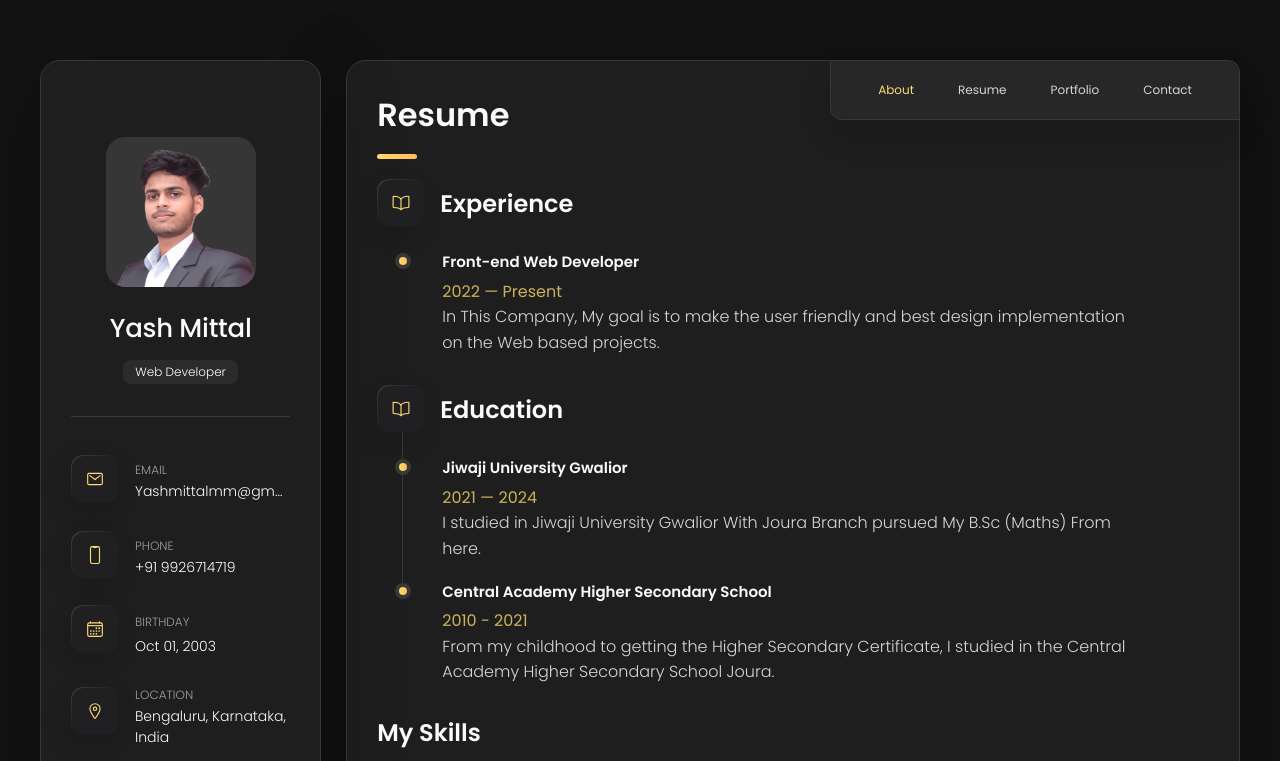
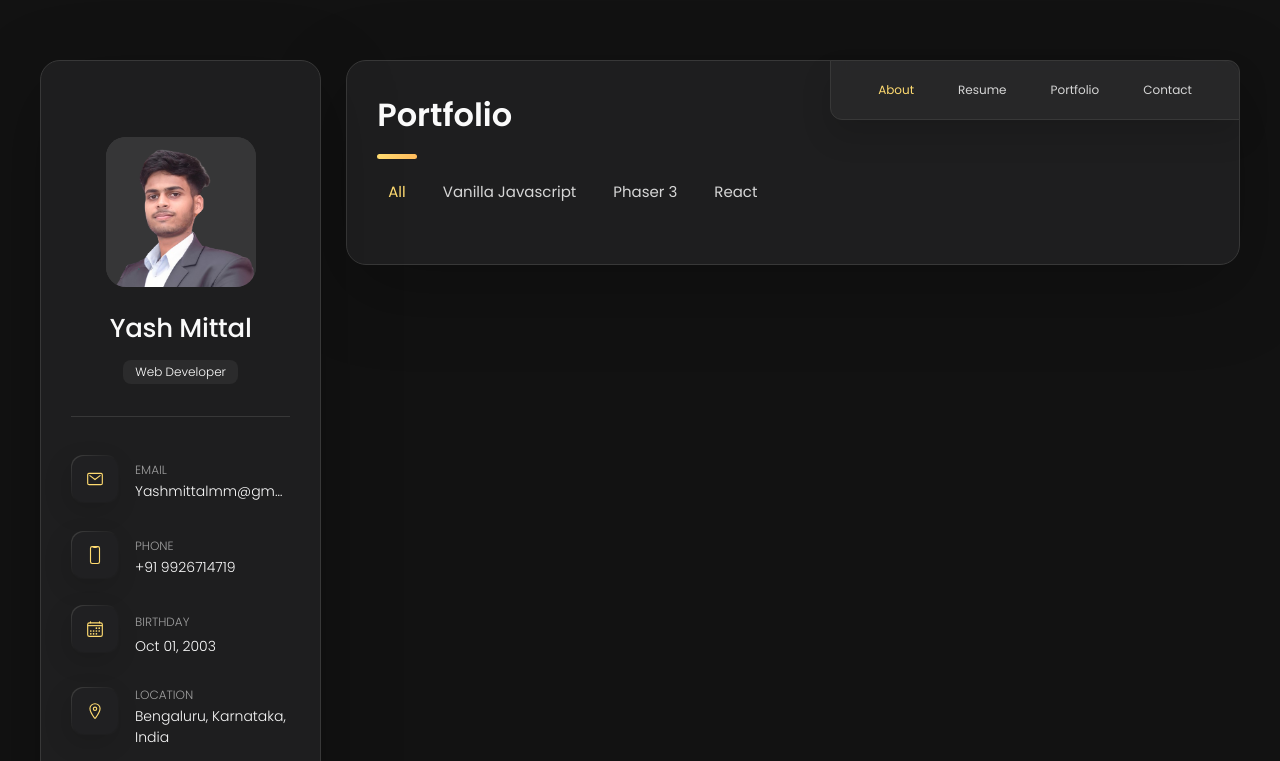
Before and after one commit to yassmittal/Portfolio, a plain HTML site: page index.html in a window 1280 px wide. Shown: the top 761 px of the page. Drawn offline with nearby package versions, Linux system fonts and the light colour scheme.

Commit message:
added projects tab

```diff
--- a/css/index.css
+++ b/css/index.css
@@ -1,4 +1,13 @@
 :root {
+  --fs-1: 24px;
+  --fs-2: 18px;
+  --fs-3: 17px;
+  --fs-4: 16px;
+  --fs-5: 15px;
+  --fs-6: 14px;
+  --fs-7: 13px;
+  --fs-8: 11px;
+
   --smoky-black: hsl(0, 0%, 7%);
 
   --eerie-black-1: hsl(240, 2%, 13%);
@@ -592,7 +601,26 @@ section h2::before {
   border-radius: inherit;
 }
 
+.projectsTabList {
+  list-style-type: none;
+  display: flex;
+  justify-content: flex-start;
+  align-items: center;
+  gap: 25px;
+  padding: 0;
+  padding-left: 5px;
+  margin-bottom: 30px;
+}
 
+.projectsTabList .projectsTabListItem button {
+  color: var(--light-gray);
+  font-size: var(--fs-5);
+  transition: var(--transition-1);
+}
+
+.projectsTabList .projectsTabListItem button.active {
+  color: var(--orange-yellow-crayola);
+}
 
 @keyframes fade {
   0% {
--- a/index.html
+++ b/index.html
@@ -199,7 +199,7 @@
 
       </section>
 
-      <section data-id="section-for-toggle" class="visible">
+      <section data-id="section-for-toggle" class="">
         <header>
           <h2>Resume</h2>
         </header>
@@ -293,16 +293,39 @@
         </div>
       </section>
 
-      <section data-id="section-for-toggle" class="">
+      <section data-id="section-for-toggle" class="visible">
         <header>
-          <h2>section 3</h2>
+          <h2>Portfolio</h2>
         </header>
+
+        <div class="projects">
+          <ul class="projectsTabList">
+            <li class="projectsTabListItem">
+              <button class="active" data-id="tab-btn">All</button>
+            </li>
+
+            <li class="projectsTabListItem">
+              <button data-id="tab-btn">Vanilla Javascript</button>
+            </li>
+
+            <li class="projectsTabListItem">
+              <button data-id="tab-btn">Phaser 3</button>
+            </li>
+
+            <li class="projectsTabListItem">
+              <button data-id="tab-btn">React</button>
+            </li>
+          </ul>
+        </div>
+
       </section>
 
       <section data-id="section-for-toggle" class="">
         <header>
           <h2>section 4</h2>
         </header>
+
+
       </section>
     </div>
 
```
